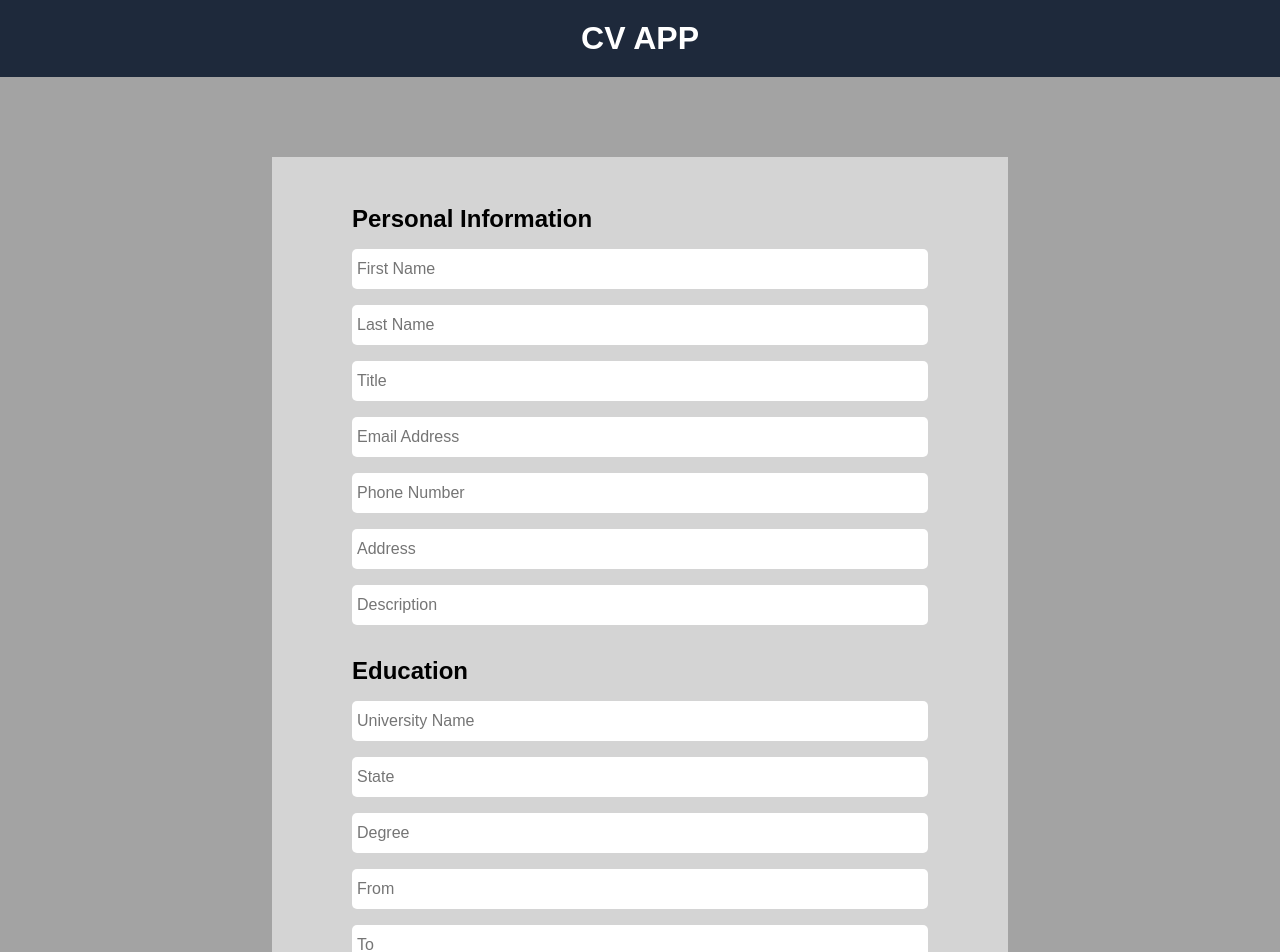
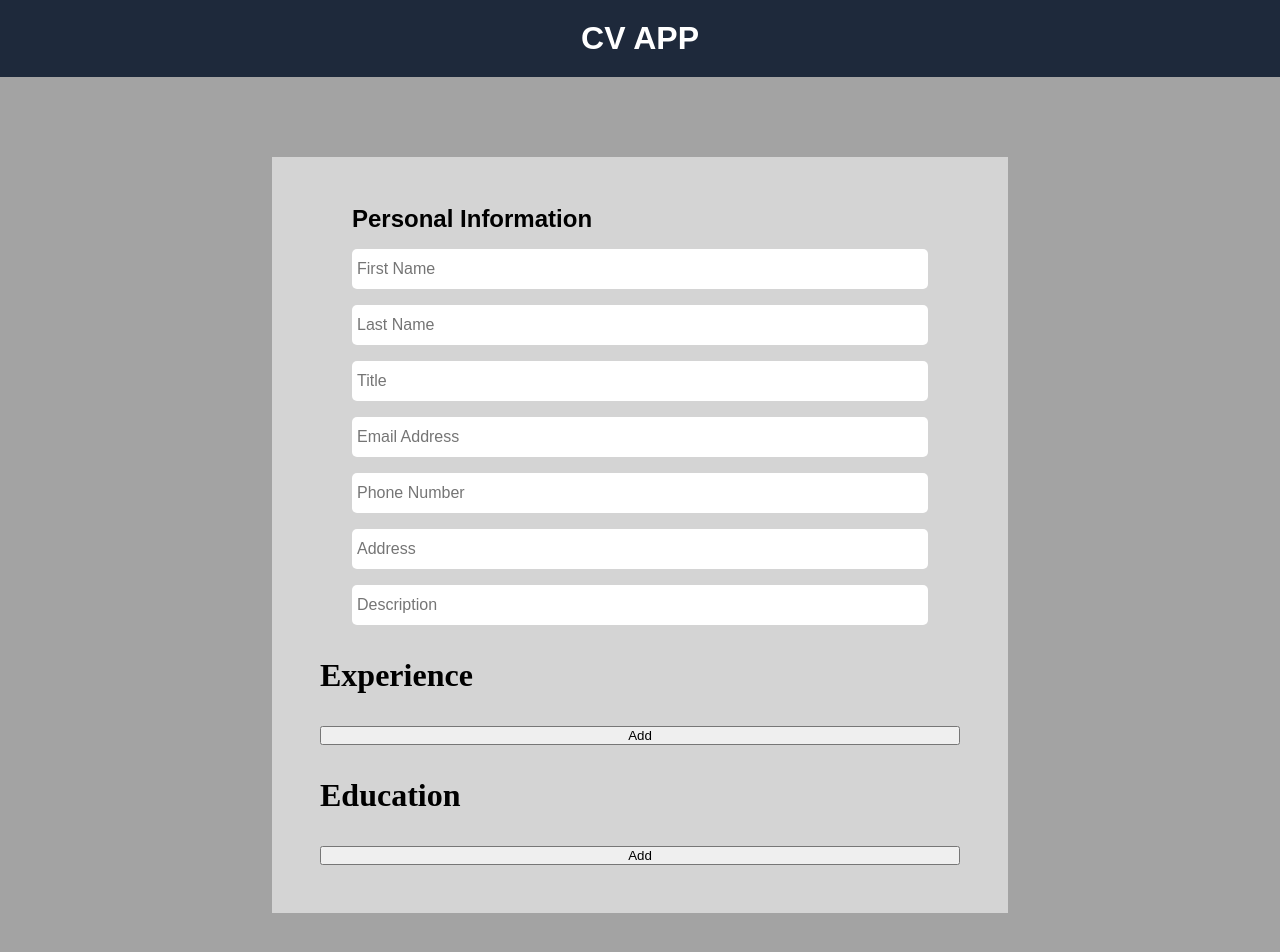
Before and after one commit to warithad/cv-app, a React (Create React App) app: page / in a window 1280 px wide. Shown: the top 952 px of the page. Built offline with nearby package versions, Linux system fonts and the light colour scheme.

Commit message:
Add proper arguments to parameters of child components in CVForm.js

```diff
--- a/src/components/cv-form/CVForm.js
+++ b/src/components/cv-form/CVForm.js
@@ -3,14 +3,39 @@ import PersonsalInfo from './PersonalInfo';
 import  styled  from 'styled-components'
 import Education from './Education';
 import Experience from './Experience';
+import ExperiencesContainer from './ExperiencesContainer';
+import EducationsContainer from './EducationsContainer';
 
-const CVForm =({cv, handleChange})=>{
+const CVForm =({
+    cv,
+    handleChangePersonal,
+    handleAddExperience,
+    handleChangeExperience,
+    handleDeleteExperience,
+    handleAddEducation,
+    handleChangeEducation,
+    handleDeleteEducation,
+    handleReset
+})=>{
 
         return (
             <CVFormStyle>
-                <PersonsalInfo personal={cv.personal} handleChange={handleChange}/>
-                <Education education={cv.education} handleChange={handleChange}/>
-                <Experience experience={cv.experience} handleChange={handleChange}/>
+                <PersonsalInfo
+                    personal={cv.personal}
+                    handleChange={handleChangePersonal}
+                />
+                <ExperiencesContainer
+                    experiences={cv.experiences}
+                    handleAddExperience={handleAddExperience}
+                    handleChangeExperience={handleChangeExperience}
+                    handleDeleteExperience={handleDeleteExperience}
+                />
+                <EducationsContainer
+                    education={cv.education}
+                    handleAddEducation={handleAddEducation}
+                    handleChangeEducation={handleChangeEducation}
+                    handleDeleteEducation={handleDeleteEducation}
+                />
             </CVFormStyle>
         )
 }
```
